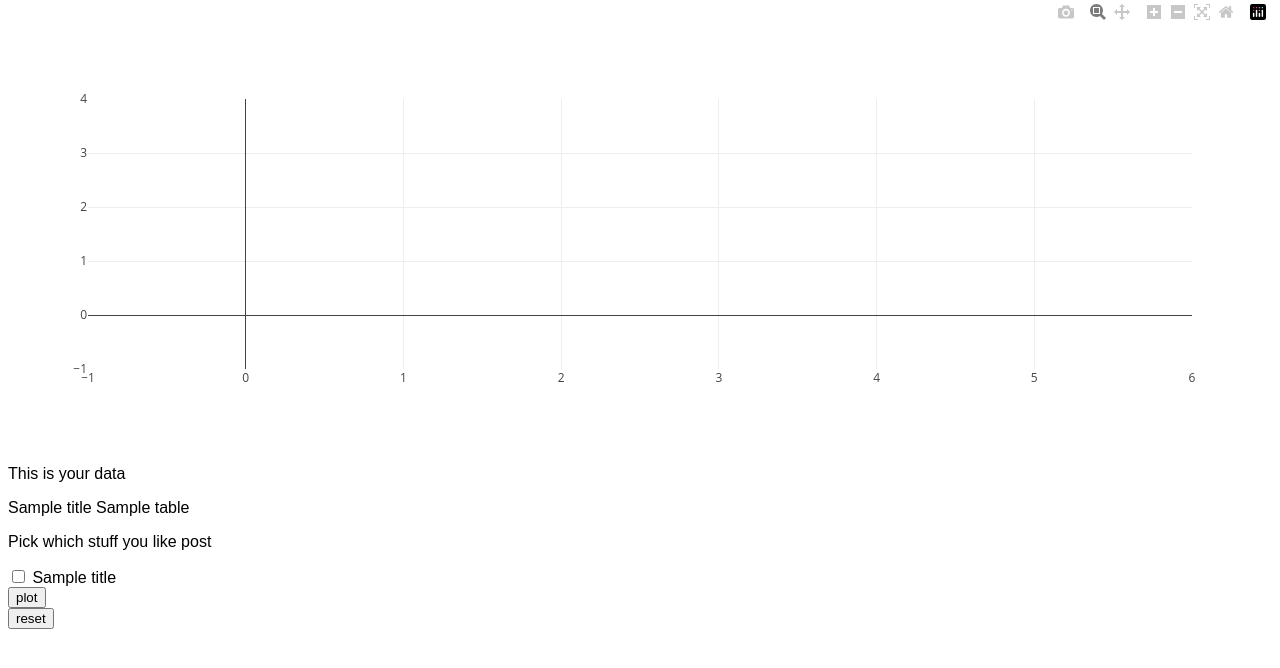
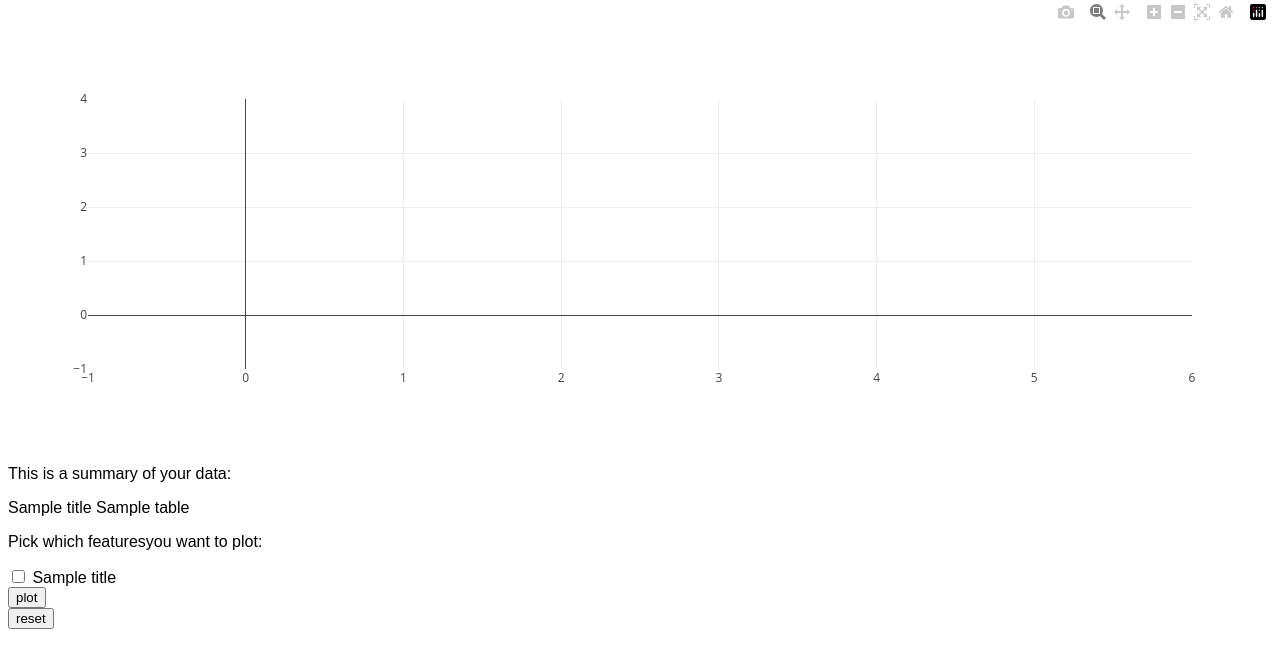
Before and after one commit to hmurai8/squidcharthacc, a Flask app: template site-alanjones2/templates/plot.html in a window 1280 px wide. Shown: the part 81-749 px from the top of the page. Run offline with Flask 2, Linux system fonts and the light colour scheme; the template is opened without the code that fills it: most values are stand-ins (such as "Sample title", 1, 10 or a date in 2020); some libraries are stand-ins or nearby versions.

Commit message:
Cleaned up html text a little

```diff
--- a/site-alanjones2/templates/plot.html
+++ b/site-alanjones2/templates/plot.html
@@ -19,7 +19,7 @@
 
     <div id="chart" class="chart"></div>
 
-    <p>This is  your data</p>
+    <p>This is a summary of your data: </p>
 
     <div id="data" class="datatab"></div>
     {% for table in tables %}
@@ -27,7 +27,7 @@
             {{ table|safe }}
     {% endfor %}
 
-    <p>Pick which stuff you like post</p>
+    <p>Pick which featuresyou want to plot:</p>
     <form method="post">
         {% for title in titles %}
             <input type=checkbox name=selected value={{title|safe}}> {{title }} <br/>
--- a/site-alanjones2/templates/select.html
+++ b/site-alanjones2/templates/select.html
@@ -6,7 +6,7 @@
 
 <body style="font-family:arial, sans-serif">
     <h1>SquidBrainsAreShapedLikeDonuts</h1>
-    <p>This is your data</p>
+    <p>This is a summary of your data: </p>
 
     <div id="data" class="datatab"></div>
     {% for table in tables %}
@@ -14,7 +14,7 @@
             {{ table|safe }}
     {% endfor %}
 
-    <p>Pick which stuff you like post</p>
+    <p>Pick which featuresyou want to plot:</p>
     <form method="post">
         {% for title in titles %}
             <input type=checkbox name=selected value={{title|safe}}> {{title }} <br/>
```
